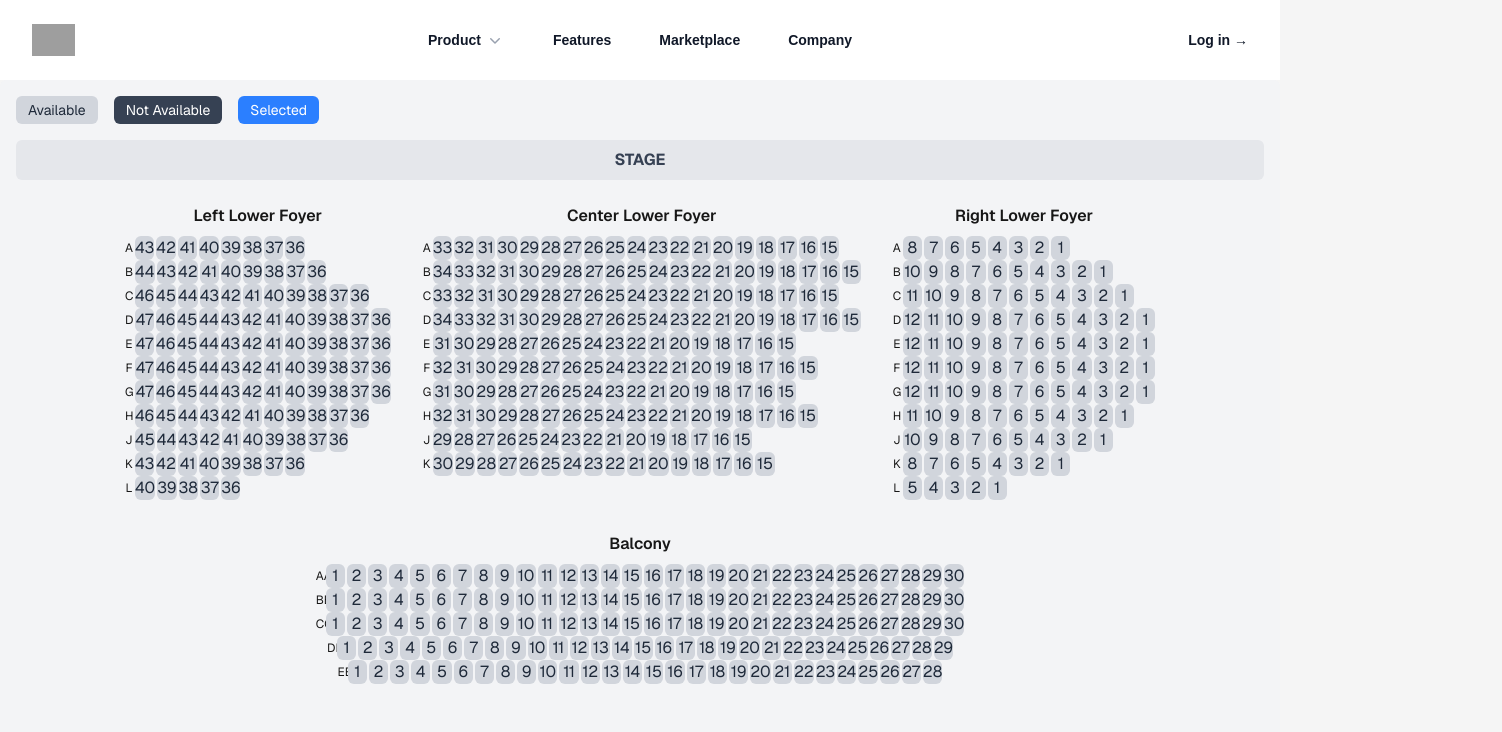
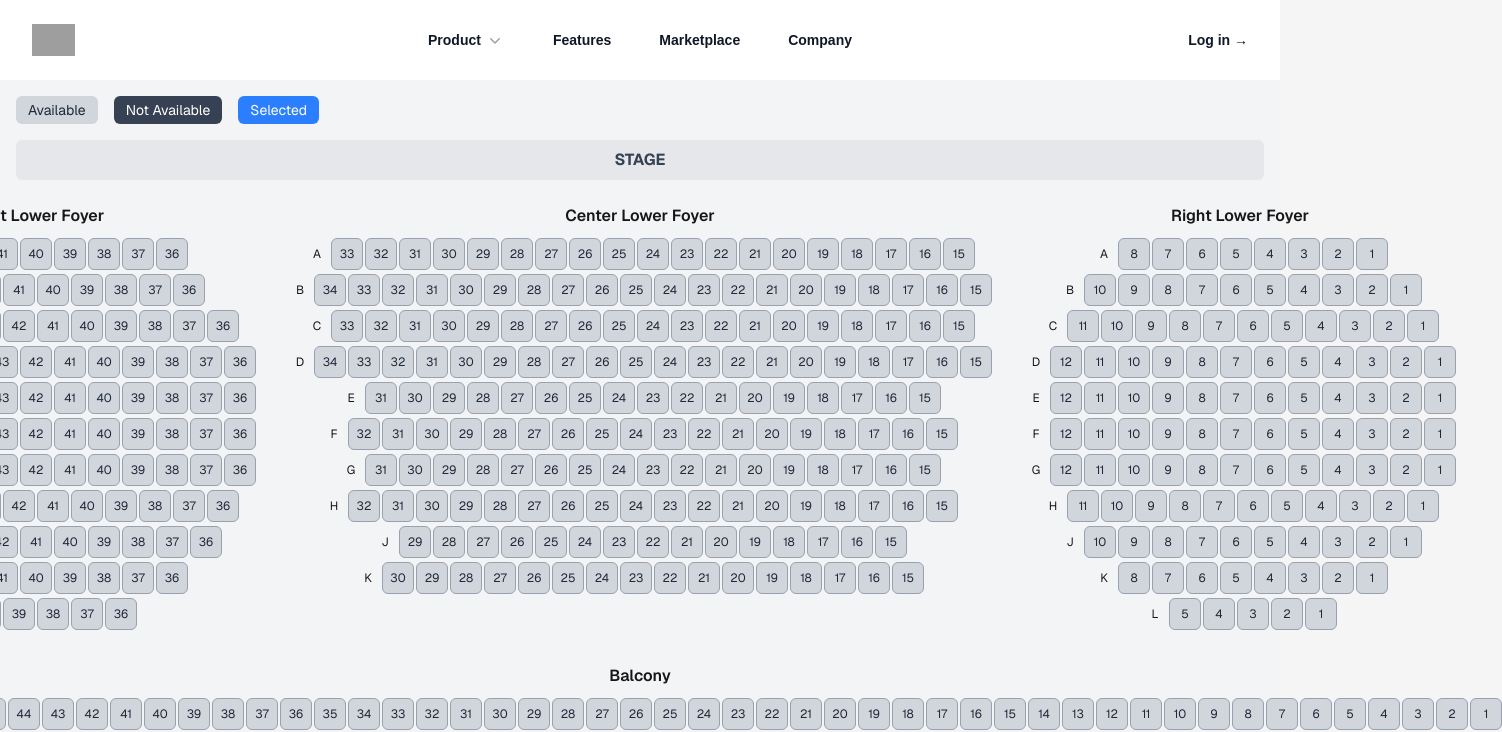
Before and after one commit to Diyow/PACE, a Next.js app: page /seat-selection in a window 1280 px wide. Shown: the top 732 px of the page, 1502 px wide, since content can reach past the window. Built offline with nearby package versions, Linux system fonts and the light colour scheme; grey boxes are pictures that could not be loaded.

Commit message:
Seat-Selection: - Added Scrollable Container - Fixed Left and right angle lower foyer

```diff
--- a/src/app/seat-selection/page.js
+++ b/src/app/seat-selection/page.js
@@ -12,58 +12,58 @@ const SeatSelectionPage = () => {
     {
       section: 'Left Lower Foyer',
       rows: {
-        A: Array.from({ length: 8 }, (_, i) => ({ number: i + 36, status: 'available' })),
-        B: Array.from({ length: 9 }, (_, i) => ({ number: i + 36, status: 'available' })),
-        C: Array.from({ length: 11 }, (_, i) => ({ number: i + 36, status: 'available' })),
-        D: Array.from({ length: 12 }, (_, i) => ({ number: i + 36, status: 'available' })),
-        E: Array.from({ length: 12 }, (_, i) => ({ number: i + 36, status: 'available' })),
-        F: Array.from({ length: 12 }, (_, i) => ({ number: i + 36, status: 'available' })),
-        G: Array.from({ length: 12 }, (_, i) => ({ number: i + 36, status: 'available' })),
-        H: Array.from({ length: 11 }, (_, i) => ({ number: i + 36, status: 'available' })),
-        J: Array.from({ length: 10 }, (_, i) => ({ number: i + 36, status: 'available' })),
-        K: Array.from({ length: 8 }, (_, i) => ({ number: i + 36, status: 'available' })),
-        L: Array.from({ length: 5 }, (_, i) => ({ number: i + 36, status: 'available' })),
+        A: Array.from({ length: 8 }, (_, i) => ({ number: 36 + (8 - 1 - i), status: 'available' })),
+        B: Array.from({ length: 9 }, (_, i) => ({ number: 36 + (9 - 1 - i), status: 'available' })),
+        C: Array.from({ length: 11 }, (_, i) => ({ number: 36 + (11 - 1 - i), status: 'available' })),
+        D: Array.from({ length: 12 }, (_, i) => ({ number: 36 + (12 - 1 - i), status: 'available' })),
+        E: Array.from({ length: 12 }, (_, i) => ({ number: 36 + (12 - 1 - i), status: 'available' })),
+        F: Array.from({ length: 12 }, (_, i) => ({ number: 36 + (12 - 1 - i), status: 'available' })),
+        G: Array.from({ length: 12 }, (_, i) => ({ number: 36 + (12 - 1 - i), status: 'available' })),
+        H: Array.from({ length: 11 }, (_, i) => ({ number: 36 + (11 - 1 - i), status: 'available' })),
+        J: Array.from({ length: 10 }, (_, i) => ({ number: 36 + (10 - 1 - i), status: 'available' })),
+        K: Array.from({ length: 8 }, (_, i) => ({ number: 36 + (8 - 1 - i), status: 'available' })),
+        L: Array.from({ length: 5 }, (_, i) => ({ number: 36 + (5 - 1 - i), status: 'available' })),
       },
     },
     {
       section: 'Center Lower Foyer',
       rows: {
-        A: Array.from({ length: 19 }, (_, i) => ({ number: i + 15, status: 'available' })),
-        B: Array.from({ length: 20 }, (_, i) => ({ number: i + 15, status: 'available' })),
-        C: Array.from({ length: 19 }, (_, i) => ({ number: i + 15, status: 'available' })),
-        D: Array.from({ length: 20 }, (_, i) => ({ number: i + 15, status: 'available' })),
-        E: Array.from({ length: 17 }, (_, i) => ({ number: i + 15, status: 'available' })),
-        F: Array.from({ length: 18 }, (_, i) => ({ number: i + 15, status: 'available' })),
-        G: Array.from({ length: 17 }, (_, i) => ({ number: i + 15, status: 'available' })),
-        H: Array.from({ length: 18 }, (_, i) => ({ number: i + 15, status: 'available' })),
-        J: Array.from({ length: 15 }, (_, i) => ({ number: i + 15, status: 'available' })),
-        K: Array.from({ length: 16 }, (_, i) => ({ number: i + 15, status: 'available' })),
+        A: Array.from({ length: 19 }, (_, i) => ({ number: 15 + (19 - 1 - i), status: 'available' })),
+        B: Array.from({ length: 20 }, (_, i) => ({ number: 15 + (20 - 1 - i), status: 'available' })),
+        C: Array.from({ length: 19 }, (_, i) => ({ number: 15 + (19 - 1 - i), status: 'available' })),
+        D: Array.from({ length: 20 }, (_, i) => ({ number: 15 + (20 - 1 - i), status: 'available' })),
+        E: Array.from({ length: 17 }, (_, i) => ({ number: 15 + (17 - 1 - i), status: 'available' })),
+        F: Array.from({ length: 18 }, (_, i) => ({ number: 15 + (18 - 1 - i), status: 'available' })),
+        G: Array.from({ length: 17 }, (_, i) => ({ number: 15 + (17 - 1 - i), status: 'available' })),
+        H: Array.from({ length: 18 }, (_, i) => ({ number: 15 + (18 - 1 - i), status: 'available' })),
+        J: Array.from({ length: 15 }, (_, i) => ({ number: 15 + (15 - 1 - i), status: 'available' })),
+        K: Array.from({ length: 16 }, (_, i) => ({ number: 15 + (16 - 1 - i), status: 'available' })),
       },
     },
     {
       section: 'Right Lower Foyer',
       rows: {
-        A: Array.from({ length: 8 }, (_, i) => ({ number: i + 1, status: 'available' })),
-        B: Array.from({ length: 10 }, (_, i) => ({ number: i + 1, status: 'available' })),
-        C: Array.from({ length: 11 }, (_, i) => ({ number: i + 1, status: 'available' })),
-        D: Array.from({ length: 12 }, (_, i) => ({ number: i + 1, status: 'available' })),
-        E: Array.from({ length: 12 }, (_, i) => ({ number: i + 1, status: 'available' })),
-        F: Array.from({ length: 12 }, (_, i) => ({ number: i + 1, status: 'available' })),
-        G: Array.from({ length: 12 }, (_, i) => ({ number: i + 1, status: 'available' })),
-        H: Array.from({ length: 11 }, (_, i) => ({ number: i + 1, status: 'available' })),
-        J: Array.from({ length: 10 }, (_, i) => ({ number: i + 1, status: 'available' })),
-        K: Array.from({ length: 8 }, (_, i) => ({ number: i + 1, status: 'available' })),
-        L: Array.from({ length: 5 }, (_, i) => ({ number: i + 1, status: 'available' })),
+        A: Array.from({ length: 8 }, (_, i) => ({ number: 1 + (8 - 1 - i), status: 'available' })),
+        B: Array.from({ length: 10 }, (_, i) => ({ number: 1 + (10 - 1 - i), status: 'available' })),
+        C: Array.from({ length: 11 }, (_, i) => ({ number: 1 + (11 - 1 - i), status: 'available' })),
+        D: Array.from({ length: 12 }, (_, i) => ({ number: 1 + (12 - 1 - i), status: 'available' })),
+        E: Array.from({ length: 12 }, (_, i) => ({ number: 1 + (12 - 1 - i), status: 'available' })),
+        F: Array.from({ length: 12 }, (_, i) => ({ number: 1 + (12 - 1 - i), status: 'available' })),
+        G: Array.from({ length: 12 }, (_, i) => ({ number: 1 + (12 - 1 - i), status: 'available' })),
+        H: Array.from({ length: 11 }, (_, i) => ({ number: 1 + (11 - 1 - i), status: 'available' })),
+        J: Array.from({ length: 10 }, (_, i) => ({ number: 1 + (10 - 1 - i), status: 'available' })),
+        K: Array.from({ length: 8 }, (_, i) => ({ number: 1 + (8 - 1 - i), status: 'available' })),
+        L: Array.from({ length: 5 }, (_, i) => ({ number: 1 + (5 - 1 - i), status: 'available' })),
       },
     },
     {
       section: 'Balcony',
       rows: {
-        AA: Array.from({ length: 30 }, (_, i) => ({ number: i + 1, status: 'available' })),
-        BB: Array.from({ length: 30 }, (_, i) => ({ number: i + 1, status: 'available' })),
-        CC: Array.from({ length: 30 }, (_, i) => ({ number: i + 1, status: 'available' })),
-        DD: Array.from({ length: 29 }, (_, i) => ({ number: i + 1, status: 'available' })),
-        EE: Array.from({ length: 28 }, (_, i) => ({ number: i + 1, status: 'available' })),
+      AA: Array.from({ length: 50 }, (_, i) => ({ number: 50 - i, status: 'available' })),
+      BB: Array.from({ length: 50 }, (_, i) => ({ number: 50 - i, status: 'available' })),
+      CC: Array.from({ length: 50 }, (_, i) => ({ number: 50 - i, status: 'available' })),
+      DD: Array.from({ length: 49 }, (_, i) => ({ number: 49 - i, status: 'available' })),
+      EE: Array.from({ length: 48 }, (_, i) => ({ number: 48 - i, status: 'available' })),
       },
     },
   ]);
@@ -100,12 +100,19 @@ const SeatSelectionPage = () => {
       return newLayout;
     });
 
-    const isSelected = selectedSeats.some(seat => seat.section === seatingLayout[sectionIndex].section && seat.row === rowLetter && seat.seat === seatNumber);
+    const currentSection = seatingLayout[sectionIndex].section;
+    const isSelected = selectedSeats.some(
+      seat => seat.section === currentSection && seat.row === rowLetter && seat.seat === seatNumber
+    );
 
     if (isSelected) {
-      setSelectedSeats(selectedSeats.filter(seat => !(seat.section === seatingLayout[sectionIndex].section && seat.row === rowLetter && seat.seat === seatNumber)));
+      setSelectedSeats(
+        selectedSeats.filter(
+          seat => !(seat.section === currentSection && seat.row === rowLetter && seat.seat === seatNumber)
+        )
+      );
     } else {
-      setSelectedSeats([...selectedSeats, { section: seatingLayout[sectionIndex].section, row: rowLetter, seat: seatNumber }]);
+      setSelectedSeats([...selectedSeats, { section: currentSection, row: rowLetter, seat: seatNumber }]);
     }
   };
 
@@ -134,69 +141,46 @@ const SeatSelectionPage = () => {
         <span className="bg-gray-700 text-white px-3 py-1 rounded-md text-sm">Not Available</span>
         <span className="bg-blue-500 text-white px-3 py-1 rounded-md text-sm">Selected</span>
       </div>
-      <div className="bg-gray-200 text-gray-700 py-2 px-4 rounded-md mb-6 font-bold text-center w-full">STAGE</div>
+      <div className="bg-gray-200 text-gray-700 py-2 px-4 rounded-md mb-6 font-bold text-center w-full">
+        STAGE
+      </div>
 
-      <div className="flex flex-col items-center"> {/* Center the seating sections */}
-        <div className="flex items-start gap-8 mb-8"> {/* Lower Foyer sections */}
-          {seatingLayout
-            .slice(0, 3)
-            .map((sectionData, sectionIndex) => (
-              <div
-                key={sectionIndex}
-                className={`flex flex-col items-center`}
-              >
+      <div className="flex flex-col items-center">
+        <div className="flex items-start gap-8 mb-8">
+          {seatingLayout.slice(0, 3).map((sectionData, sectionIndex) => (
+            <div key={sectionIndex} className="flex flex-col items-center">
               <h3 className="font-semibold mb-2">{sectionData.section}</h3>
-                <div className="flex flex-col items-start"> {/* Align rows to the start for rotation effect */}
-                  {Object.entries(sectionData.rows).map(([rowLetter, seats], rowIndex, allRows) => (
+              <div className="flex flex-col items-center"> {/* Center the rows */}
+                {Object.entries(sectionData.rows).map(([rowLetter, seats], rowIndex) => (
                   <div
                     key={rowLetter}
-                      className="flex gap-0.5 my-0.3 items-center"
+                    className="flex gap-0.5 my-0.5 items-center"
                     style={{
-                        transform: getRowRotation(sectionData.section, rowIndex, Object.keys(allRows).length),
-                        transformOrigin: sectionData.section === 'Left Lower Foyer' ? 'top right' : sectionData.section === 'Right Lower Foyer' ? 'top left' : 'top',
+                      transform: getRowRotation(sectionData.section, rowIndex, Object.keys(sectionData.rows).length),
+                      transformOrigin:
+                        sectionData.section === 'Left Lower Foyer'
+                          ? 'top right'
+                          : sectionData.section === 'Right Lower Foyer'
+                            ? 'top left'
+                            : 'top',
                     }}
                   >
-                      <span className="w-2 text-center text-xs">{rowLetter}</span>
-                      {(sectionData.section === 'Left Lower Foyer' || sectionData.section === 'Center Lower Foyer' || sectionData.section === 'Right Lower Foyer') ? (
-                        seats
-                          .slice()
-                          .reverse()
-                          .map(seat => (
+                    <span className="w-6 text-center text-xs">{rowLetter}</span>
+                    {seats.map(seat => (
                       <button
                         key={`${rowLetter}-${seat.number}`}
-                              className={`
-                                text-xxs min-w-[1.2rem] text-center py-0.3 rounded-md border-none
+                        className={`text-xs min-w-[2rem] h-[2rem] text-center py-0.5 rounded-md border border-gray-400
                           ${seat.status === 'available'
                             ? 'bg-gray-300 text-gray-800 hover:bg-gray-400 cursor-pointer'
                             : seat.status === 'unavailable'
-                                    ? 'bg-gray-700 text-white cursor-default'
-                                    : 'bg-blue-500 text-white'}
-                              `}
+                              ? 'bg-gray-700 text-white cursor-not-allowed'
+                              : 'bg-blue-500 text-white'}`}
                         onClick={() => handleSeatSelect(sectionIndex, rowLetter, seat.number)}
                         disabled={seat.status === 'unavailable'}
                       >
                         {seat.number}
                       </button>
-                          ))
-                      ) : (
-                        seats.map(seat => (
-                          <button
-                            key={`${rowLetter}-${seat.number}`}
-                            className={`
-                              text-xxs min-w-[1.2rem] text-center py-0.3 rounded-md border-none
-                              ${seat.status === 'available'
-                                ? 'bg-gray-300 text-gray-800 hover:bg-gray-400 cursor-pointer'
-                                : seat.status === 'unavailable'
-                                  ? 'bg-gray-700 text-white cursor-default'
-                                  : 'bg-blue-500 text-white'}
-                            `}
-                            onClick={() => handleSeatSelect(sectionIndex, rowLetter, seat.number)}
-                            disabled={seat.status === 'unavailable'}
-                          >
-                            {seat.number}
-                          </button>
-                        ))
-                      )}
+                    ))}
                   </div>
                 ))}
               </div>
@@ -204,24 +188,22 @@ const SeatSelectionPage = () => {
           ))}
         </div>
 
-        {/* Balcony Section */}
+        {/* Balcony Section (now numbering from right to left) */}
         <div className="flex flex-col items-center mb-8">
           <h3 className="font-semibold mb-2">{seatingLayout[3].section}</h3>
           <div className="flex flex-col items-center">
             {Object.entries(seatingLayout[3].rows).map(([rowLetter, seats]) => (
-              <div key={rowLetter} className="flex gap-0.5 my-0.3 items-center">
-                <span className="w-2 text-center text-xs">{rowLetter}</span>
+              <div key={rowLetter} className="flex gap-0.5 my-0.5 items-center">
+                <span className="w-6 text-center text-xs">{rowLetter}</span>
                 {seats.map(seat => (
                   <button
                     key={`${rowLetter}-${seat.number}`}
-                    className={`
-                      text-xxs min-w-[1.2rem] text-center py-0.3 rounded-md border-none
+                    className={`text-xs min-w-[2rem] h-[2rem] text-center py-0.5 rounded-md border border-gray-400
                       ${seat.status === 'available'
                         ? 'bg-gray-300 text-gray-800 hover:bg-gray-400 cursor-pointer'
                         : seat.status === 'unavailable'
-                          ? 'bg-gray-700 text-white cursor-default'
-                          : 'bg-blue-500 text-white'}
-                  `}
+                          ? 'bg-gray-700 text-white cursor-not-allowed'
+                          : 'bg-blue-500 text-white'}`}
                     onClick={() => handleSeatSelect(3, rowLetter, seat.number)}
                     disabled={seat.status === 'unavailable'}
                   >
@@ -244,7 +226,7 @@ const SeatSelectionPage = () => {
           <span>{selectedSeats.map(seat => `${seat.row}${seat.seat}`).join(', ')}</span>
         </div>
         <button
-          className="bg-green-500 text-white py-3 rounded-md border-none cursor-pointer text-base font-bold self-center w-1/2 hover:bg-green-700"
+          className="bg-green-500 text-white py-3 rounded-md cursor-pointer text-base font-bold self-center w-1/2 hover:bg-green-700"
           onClick={handleOrder}
         >
           Order ({selectedSeats.length})
```
Lines whose indentation alone changed are shown as unchanged.
